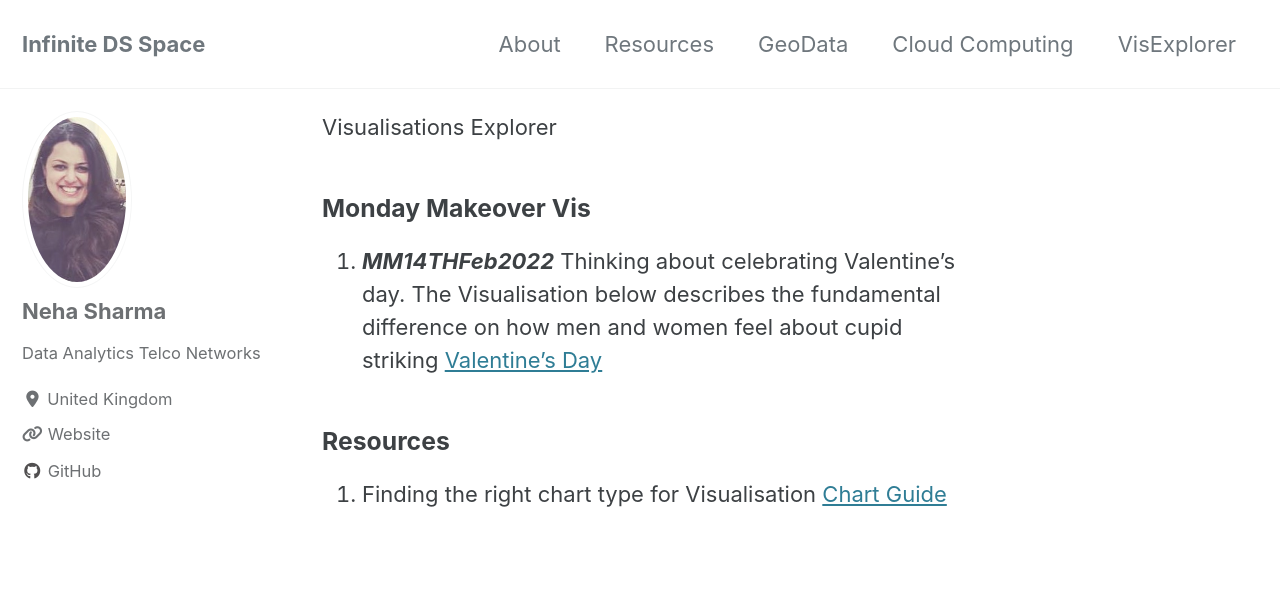
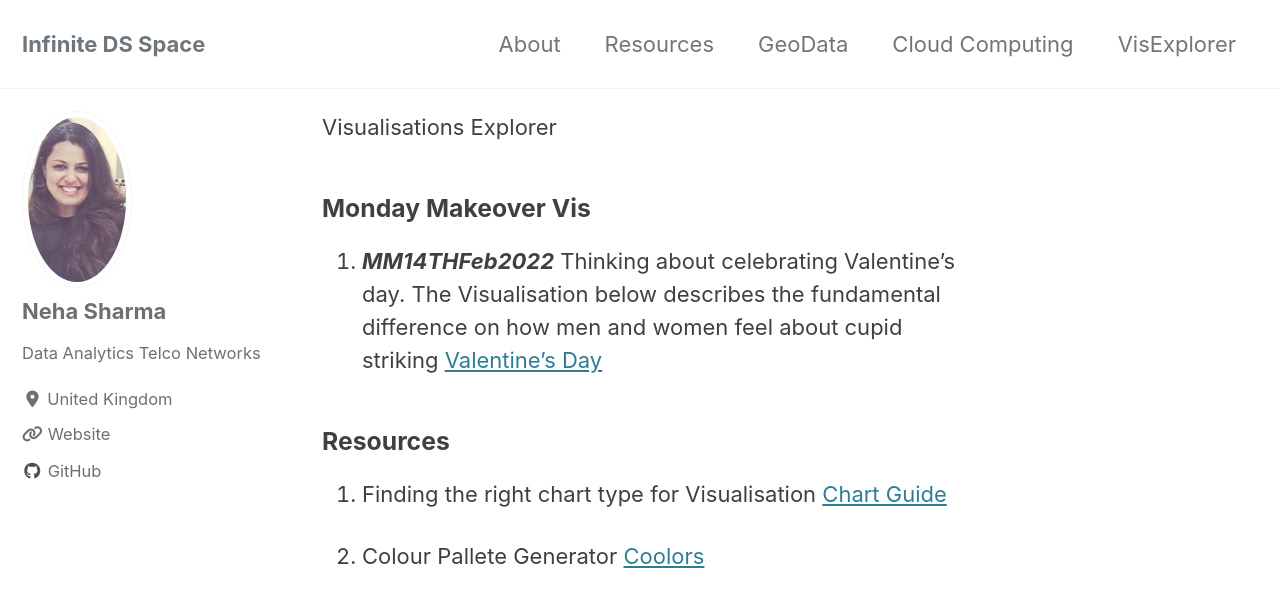
Before and after one commit to ns3115neha/ns3115neha.github.io, a Jekyll site: the page built from _pages/VisExplorer.md, in a window 1280 px wide and 900 px high. Shown: the top 607 px of the window. Built offline with Jekyll 4.4.1, drawn with Linux system fonts in a browser that asks for light colours; cached includes are drawn as plain includes; nearby versions of some CDN libraries.

Commit message:
Update VisExplorer.md
Adding Colour Gen

```diff
--- a/_pages/VisExplorer.md
+++ b/_pages/VisExplorer.md
@@ -16,3 +16,6 @@ Visualisations Explorer
 ### Resources
 1. Finding the right chart type for Visualisation
 [Chart Guide](https://chart.guide/charts/time-or-trend/)
+
+2. Colour Pallete Generator
+[Coolors](https://coolors.co/)
```
